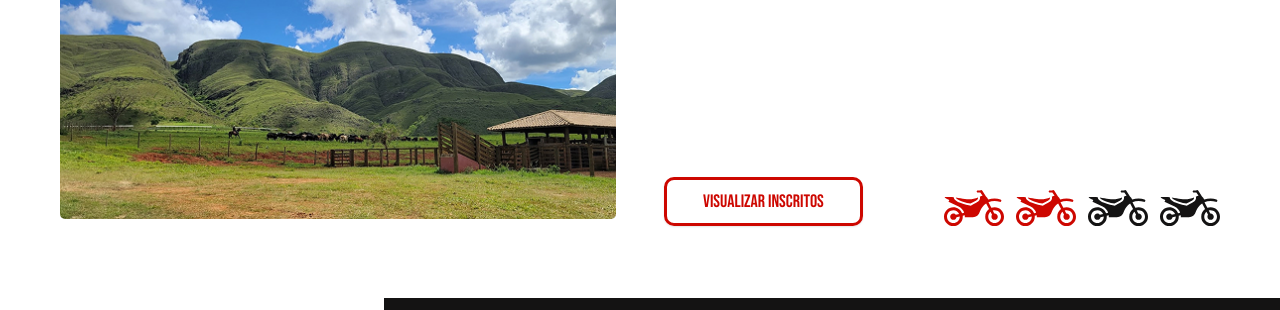
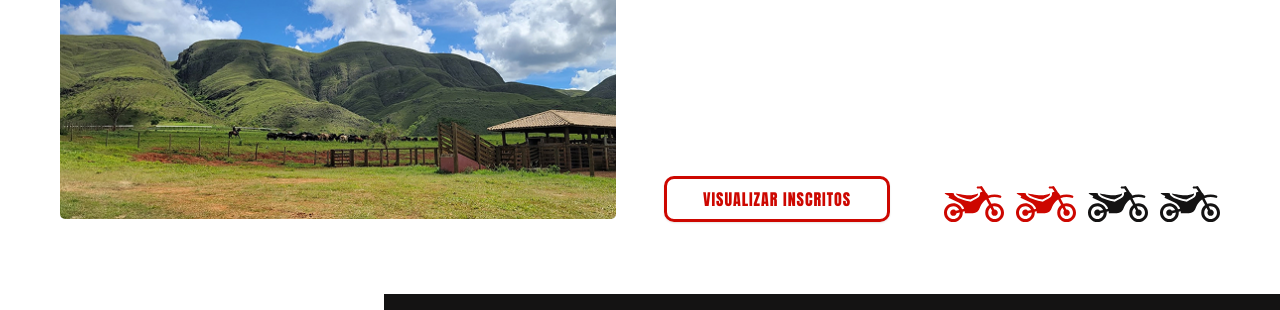
Before and after one commit to Srobertocs/MXBrasil, a website: page public/html/trilhas.html in a window 1280 px wide. Shown: the part 642-952 px from the top of the page. Drawn offline with Linux system fonts and the light colour scheme.

Commit message:
Ajustes nos botões

```diff
--- a/public/css/trilhas/lista-trilhas.css
+++ b/public/css/trilhas/lista-trilhas.css
@@ -35,7 +35,7 @@
 
 .detalhe-conteudo{
   display: grid;
-  margin-top: 180px;
+  margin-top: 179px;
   grid-template-columns: 1fr 1fr;
 }
 
--- a/public/css/utilitarios/componentes.css
+++ b/public/css/utilitarios/componentes.css
@@ -13,7 +13,8 @@
   box-shadow: 0px 1px 2px rgba(0, 0, 0, 0.1);
   border: 3px solid var(--cor-principal-v1);
   color: var(--cor-principal-v1);
-  font: 400 1.125rem/1.5 "Bebas Neue", sans-serif;
+  font: 400 1rem/1.5 "Anton", sans-serif;
+  letter-spacing: 0.06em;
   text-transform: uppercase;
   padding: 8px 36px;
   border-radius: 10px;
```
